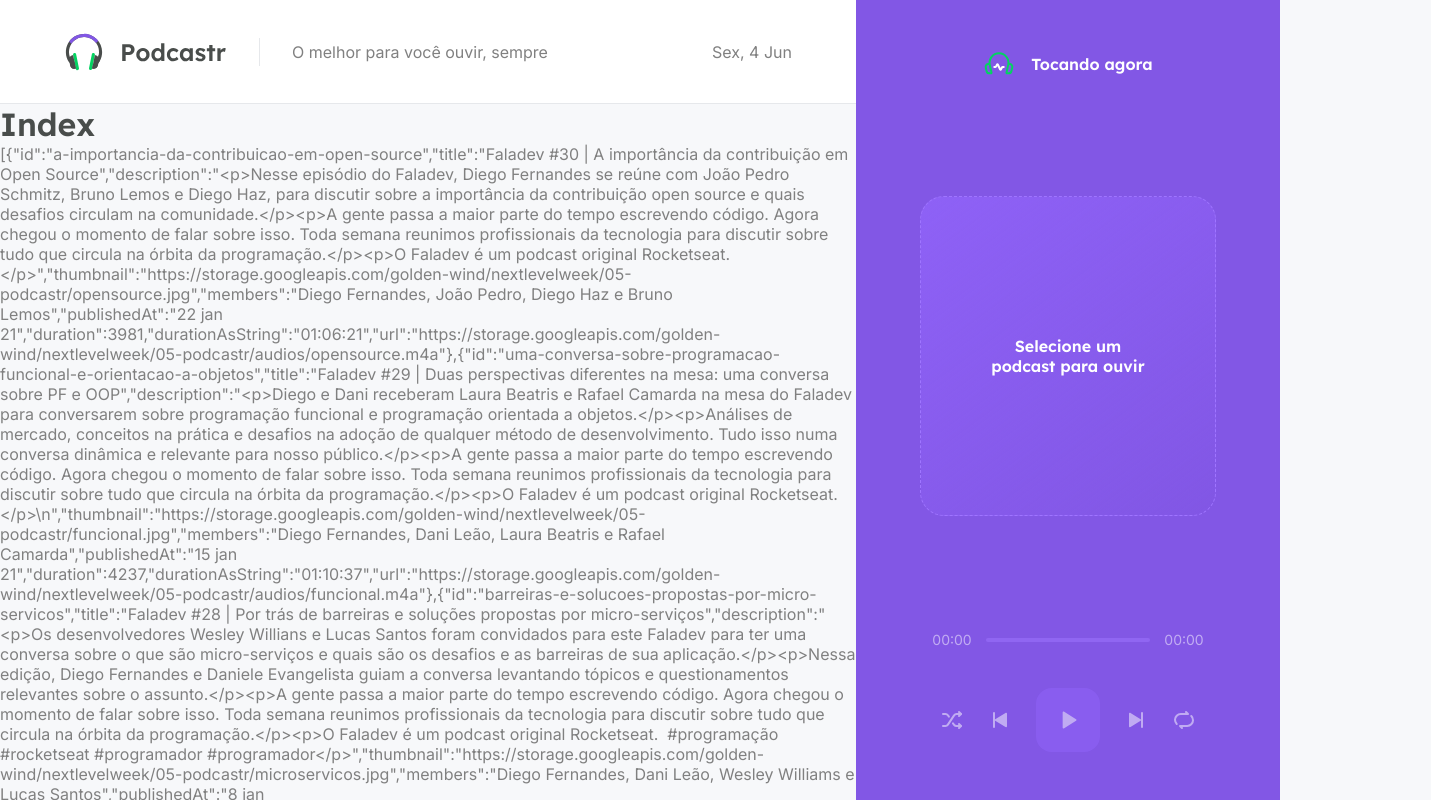
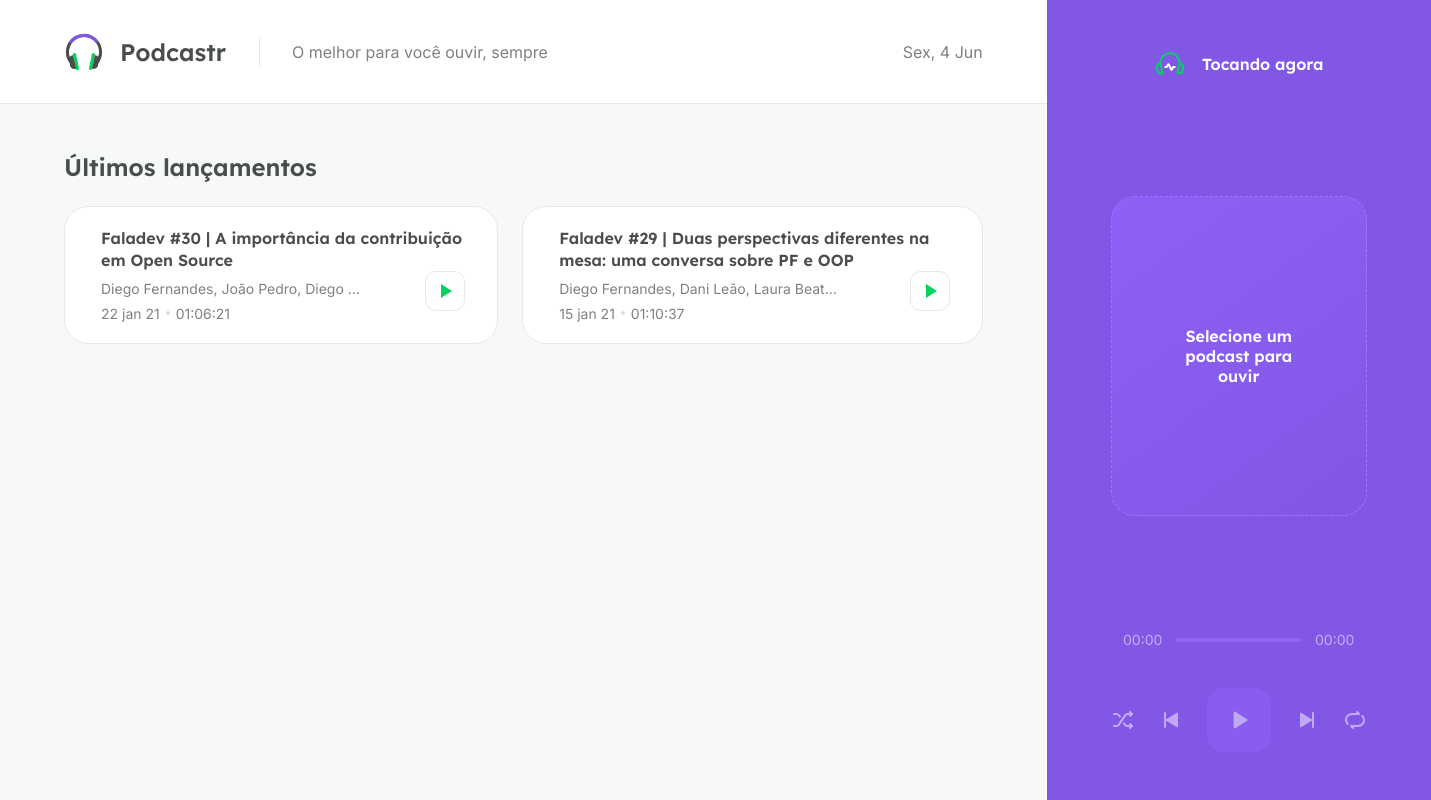
Before and after one commit to LeandroGCruzP/podcastr, a Next.js app: page / in a window 1280 px wide. Shown: the top 800 px of the page, 1431 px wide, since content can reach past the window. Built offline with nearby package versions, Linux system fonts and the light colour scheme; data requests are answered from the project's data file; grey boxes are pictures that could not be loaded.

Commit message:
add styling on Home in section latest episodes

```diff
--- /dev/null
+++ b/next.config.js
@@ -0,0 +1,5 @@
+module.exports = {
+  images: {
+    domains: ['storage.googleapis.com']
+  }
+}
--- /dev/null
+++ b/src/pages/home.module.scss
@@ -0,0 +1,115 @@
+.homepage {
+  padding: 0 4rem;
+  height: calc(100vh - 6.5rem); // Tamanho da tela total - tamanho do header
+  overflow-y: scroll;
+
+  h2 {
+    margin-top: 3rem;
+    margin-bottom: 1.5rem;
+  }
+}
+
+.latestEpisodes {
+  ul {
+    list-style: none;
+    display: grid;
+    grid-template-columns: repeat(2, 1fr);
+    gap: 1.5rem;
+
+    li {
+      background: var(--white);
+      border: 1px solid var(--gray-100);
+      padding: 1.25rem;
+      border-radius: 1.5rem;
+      position: relative;
+
+      display: flex;
+      align-items: center;
+
+      img {
+        width: 6rem;
+        height: 6rem;
+        border-radius: 1rem;
+      }
+
+      .episodeDetails {
+        flex: 1;
+        margin-left: 1rem;
+
+        a {
+          display: block;
+          color: var(--gray-800);
+          font-family: Lexend, sans-serif;
+          font-weight: 600;
+          text-decoration: none;
+          line-height: 1.4rem;
+
+          &:hover {
+            text-decoration: underline;
+          }
+        }
+
+        p {
+          font-size: 0.875rem;
+          margin-top: 0.5rem;
+          max-width: 70%;
+          white-space: nowrap;
+          overflow: hidden;
+          text-overflow: ellipsis;
+        }
+
+        span {
+          display: inline-block;
+          margin-top: 0.5rem;
+          font-size: 0.875rem;
+
+          &:last-child {
+            margin-left: 0.5rem;
+            padding-left: 0.5rem;
+            position: relative;
+
+            /* Colocar a bolinha entre os tempos*/
+            &::before {
+              content: '';
+              width: 4px;
+              height: 4px;
+              border-radius: 2px;
+              background: #ddd;
+              position: absolute;
+              left: 0;
+              top: 50%;
+              transform: translate(
+                -50%,
+                -50%
+              ); // Centralizar elemento completo relativo ao tamanho de 4px
+            }
+          }
+        }
+      }
+
+      button {
+        position: absolute;
+        right: 2rem;
+        bottom: 2rem;
+
+        width: 2.5rem;
+        height: 2.5rem;
+        background: var(--white);
+        border: 1px solid var(--gray-100);
+        border-radius: 0.675rem;
+        font-size: 0;
+
+        transition: filter 0.2s;
+
+        img {
+          width: 1.5rem;
+          height: 1.5rem;
+        }
+
+        &:hover {
+          filter: brightness(0.95);
+        }
+      }
+    }
+  }
+}
--- a/src/pages/index.tsx
+++ b/src/pages/index.tsx
@@ -2,10 +2,13 @@
 Você coloca um tempo onde a página vai recarregar nova informação da api que está consumindo
 assim tendo uma página estática e melhorando o performance*/
 import { GetStaticProps } from 'next' // Tipagem da função getStaticProps para aplicar TS
+import Image from 'next/image' // Ajuda a setar a altura e largura que vai carregar a aplicação, não o que vai mostrar
 import { format, parseISO } from 'date-fns'
 import ptBR from 'date-fns/locale/pt-BR'
 import { api } from '../services/api'
 import { convertDurationToTimeString } from '../utils/convertDurationToTimeString'
+
+import styles from './home.module.scss'
 
 interface Episodes {
   id: string
@@ -20,14 +23,45 @@ interface Episodes {
 }
 
 interface HomeProps {
-  episodes: Episodes[]
+  latestEpisodes: Episodes[]
+  allEpisodes: Episodes[]
 }
 
-export default function Home(props: HomeProps) {
+export default function Home({ latestEpisodes, allEpisodes }: HomeProps) {
   return (
-    <div>
-      <h1>Index</h1>
-      <p>{JSON.stringify(props.episodes)}</p>
+    <div className={styles.homepage}>
+      <section className={styles.latestEpisodes}>
+        <h2>Últimos lançamentos</h2>
+
+        <ul>
+          {latestEpisodes.map(episode => {
+            return (
+              <li key={episode.id}>
+                <Image
+                  width={192}
+                  height={192}
+                  src={episode.thumbnail}
+                  alt={episode.title}
+                  objectFit="cover"
+                />
+
+                <div className={styles.episodeDetails}>
+                  <a href="">{episode.title}</a>
+                  <p>{episode.members}</p>
+                  <span>{episode.publishedAt}</span>
+                  <span>{episode.durationAsString}</span>
+                </div>
+
+                <button type="button">
+                  <img src="/play-green.svg" alt="Tocar episódio" />
+                </button>
+              </li>
+            )
+          })}
+        </ul>
+      </section>
+
+      <section className={styles.allEpisodes}></section>
     </div>
   )
 }
@@ -72,9 +106,13 @@ export const getStaticProps: GetStaticProps = async () => {
     }
   })
 
+  const latestEpisodes = episodes.slice(0, 2)
+  const allEpisodes = episodes.slice(0, episodes.length)
+
   return {
     props: {
-      episodes
+      latestEpisodes,
+      allEpisodes
     },
     revalidate: 60 * 60 * 8 // 60 segudos * 60 * 8 = A cada 8 horas se refaz a consulta a API
   }
```
